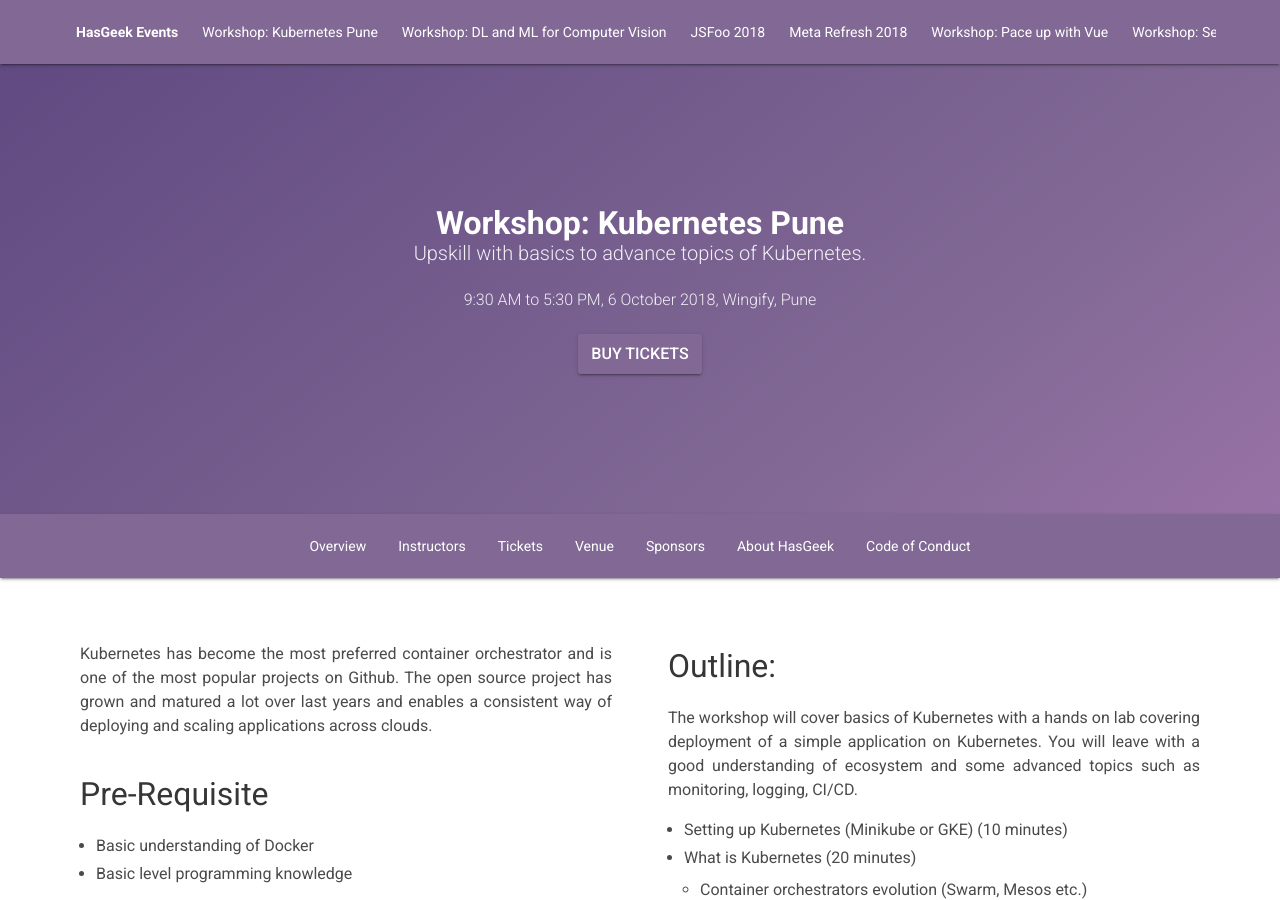
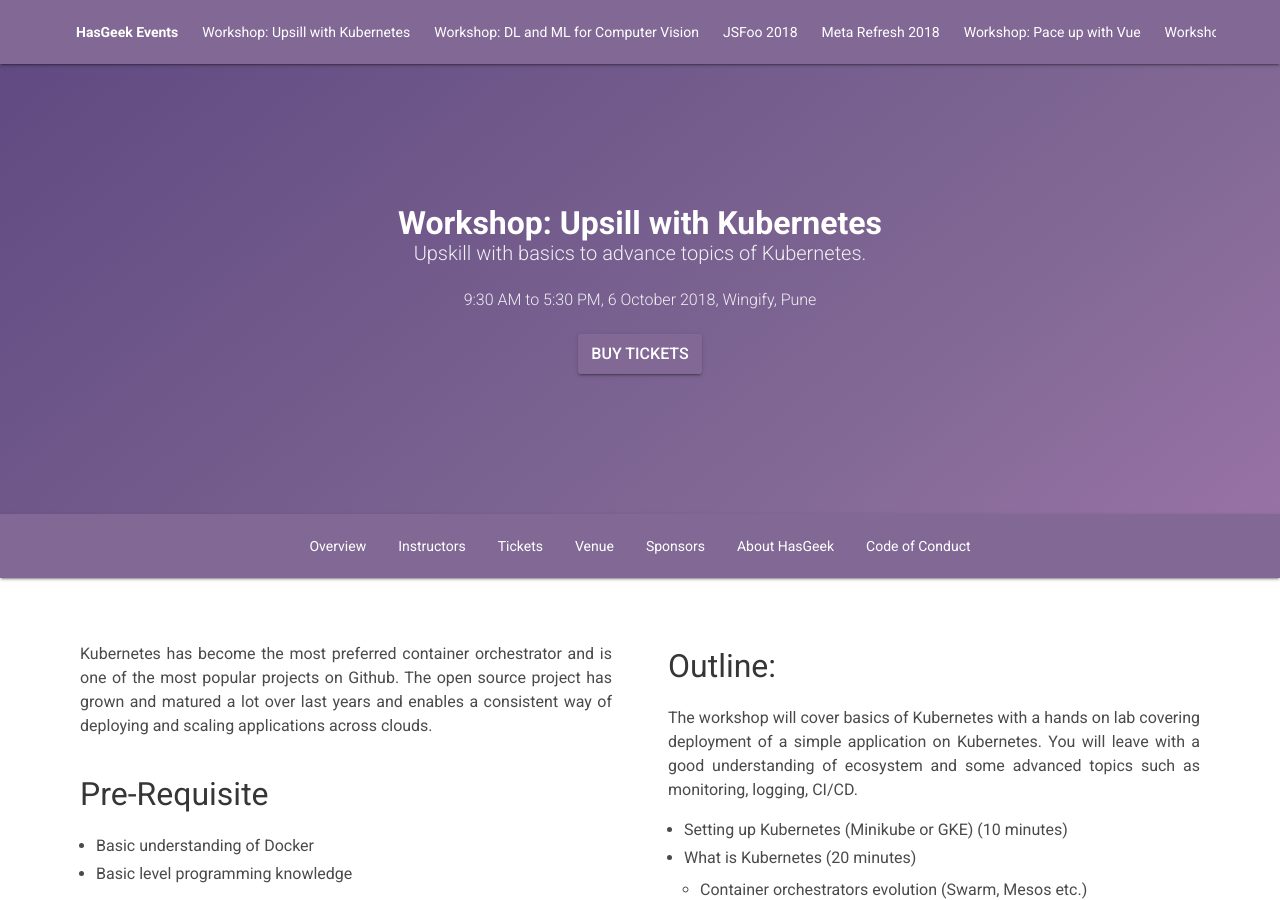
Before and after one commit to hasgeek/events, a Jekyll site: the page built from _rootconf_events/2018-kubernetes-pune.md, in a window 1280 px wide and 900 px high. Built offline with Jekyll 4.4.1, drawn with Linux system fonts in a browser that asks for light colours.

Commit message:
kubernetes title updates (#1028)

```diff
--- a/_data/events.yml
+++ b/_data/events.yml
@@ -1143,7 +1143,7 @@
   blurb: "Get a hands-on experience of using ML/DL for solving Computer Vision problems."
 
 - name: kubernetes-workshop-pune
-  title: "Workshop: Kubernetes Pune"
+  title: "Workshop: Upskill with Kubernetes"
   city: Pune
   venue: Wingify, Pune
   start_time: 2018-10-06 09:30
@@ -1152,7 +1152,7 @@
   blurb: "Upskill with basics to advance topics of Kubernetes."
 
 - name: kubernetes-workshop-mumbai
-  title: "Workshop: Kubernetes Mumbai"
+  title: "Workshop: Upskill with Kubernetes"
   city: Mumbai
   venue: Endurance International, Mumbai
   start_time: 2018-11-17 09:30
--- a/_rootconf_events/2018-kubernetes-mumbai.md
+++ b/_rootconf_events/2018-kubernetes-mumbai.md
@@ -1,6 +1,6 @@
 ---
 layout: workshop
-title: "Workshop: Kubernetes Mumbai"
+title: "Workshop: Upskil with Kubernetes"
 subtitle: "Upskill with basics to advance topics of Kubernetes."
 datelocation: " 9:30 AM to 5:30 PM, 17 November 2018, Endurance International, Mumbai "
 city: Bangalore
--- a/_rootconf_events/2018-kubernetes-pune.md
+++ b/_rootconf_events/2018-kubernetes-pune.md
@@ -1,6 +1,6 @@
 ---
 layout: workshop
-title: "Workshop: Kubernetes Pune"
+title: "Workshop: Upsill with Kubernetes"
 subtitle: "Upskill with basics to advance topics of Kubernetes."
 datelocation: " 9:30 AM to 5:30 PM, 6 October 2018, Wingify, Pune "
 city: Bangalore
```
